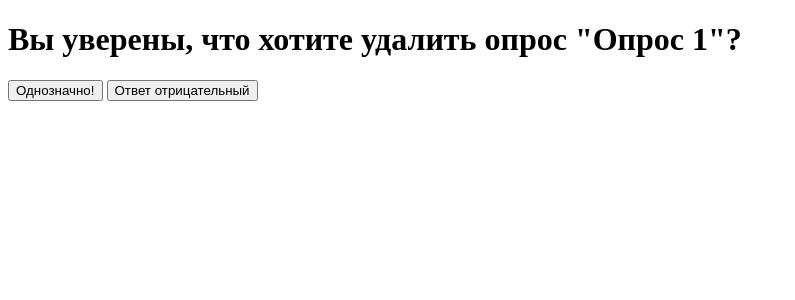
After one commit to jnu3d1/python_12_exam_7_pavel_leonov, a Django app: page /poll/1/delete in a window 1280 px wide. The commit adds this page. Shown: the top 300 px of the page, without its empty margins (0-795 px from the left). Run offline with Django 4.2, Linux system fonts and the light colour scheme; data comes from the database, SQL or seed files in the repository.

Commit message:
Этап 2 Реализована возможность удалять опросы Изменения, которые включены в коммит: 	новый файл:    webapp/templates/polls/delete.html 	изменено:      webapp/templates/polls/poll.html 	изменено:      webapp/urls.py 	изменено:      webapp/views/polls_views.py

```diff
--- /dev/null
+++ b/webapp/templates/polls/delete.html
@@ -0,0 +1,15 @@
+{% extends "base.html" %}
+
+{% block title %}Подтверждение{% endblock %}
+
+{% block content %}
+    <h1>Вы уверены, что хотите удалить опрос "{{ poll.question }}"?</h1>
+    <form style="display: inline-block;" action="" method="post">
+        {% csrf_token %}
+        <button type="submit">Однозначно!</button>
+    </form>
+    <form style="display: inline-block;" action="{% url "poll" poll.pk %}">
+        {% csrf_token %}
+        <button>Ответ отрицательный</button>
+    </form>
+{% endblock %}
--- a/webapp/templates/polls/poll.html
+++ b/webapp/templates/polls/poll.html
@@ -15,7 +15,7 @@
         <a href="{% url "edit_poll" poll.pk %}">Редактировать опрос</a>
     </p>
     <p>
-        <a href="{% url "index" %}">Удалить опрос</a>
+        <a href="{% url "delete_poll" poll.pk %}">Удалить опрос</a>
     </p>
     <p>
         <a style="color: red;" href="{% url "index" %}"><b>На главную</b></a>
--- a/webapp/urls.py
+++ b/webapp/urls.py
@@ -7,4 +7,5 @@ urlpatterns = [
     path('poll/<int:pk>/', PollView.as_view(), name='poll'),
     path('polls/add/', CreatePoll.as_view(), name='create_poll'),
     path('poll/<int:pk>/editing/', UpdatePoll.as_view(), name='edit_poll'),
+    path('poll/<int:pk>/delete', DeletePoll.as_view(), name='delete_poll'),
 ]
--- a/webapp/views/polls_views.py
+++ b/webapp/views/polls_views.py
@@ -1,8 +1,8 @@
 from django.shortcuts import render
 
 # Create your views here.
-from django.urls import reverse
-from django.views.generic import ListView, DetailView, CreateView, UpdateView
+from django.urls import reverse, reverse_lazy
+from django.views.generic import ListView, DetailView, CreateView, UpdateView, DeleteView
 
 from webapp.forms import PollForm
 from webapp.models import Poll
@@ -41,3 +41,9 @@ class UpdatePoll(UpdateView):
 
     def get_success_url(self):
         return reverse('poll', kwargs={'pk': self.object.pk})
+
+
+class DeletePoll(DeleteView):
+    model = Poll
+    template_name = 'polls/delete.html'
+    success_url = reverse_lazy('index')
```
